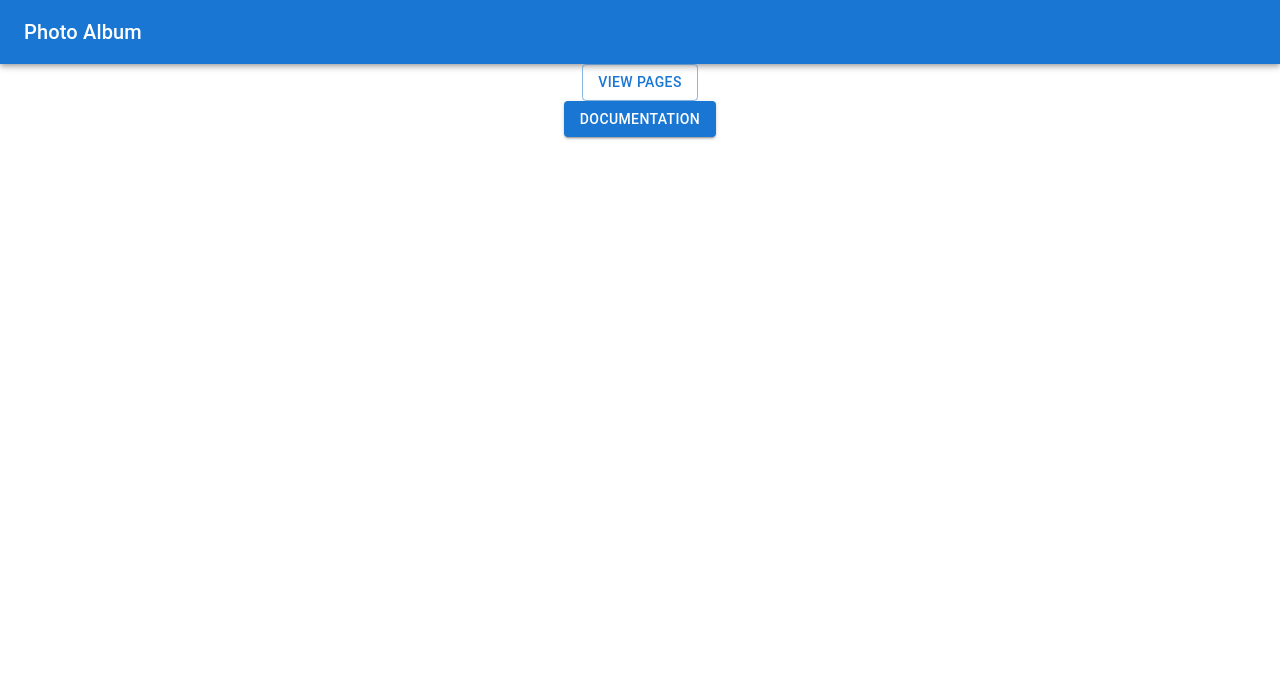
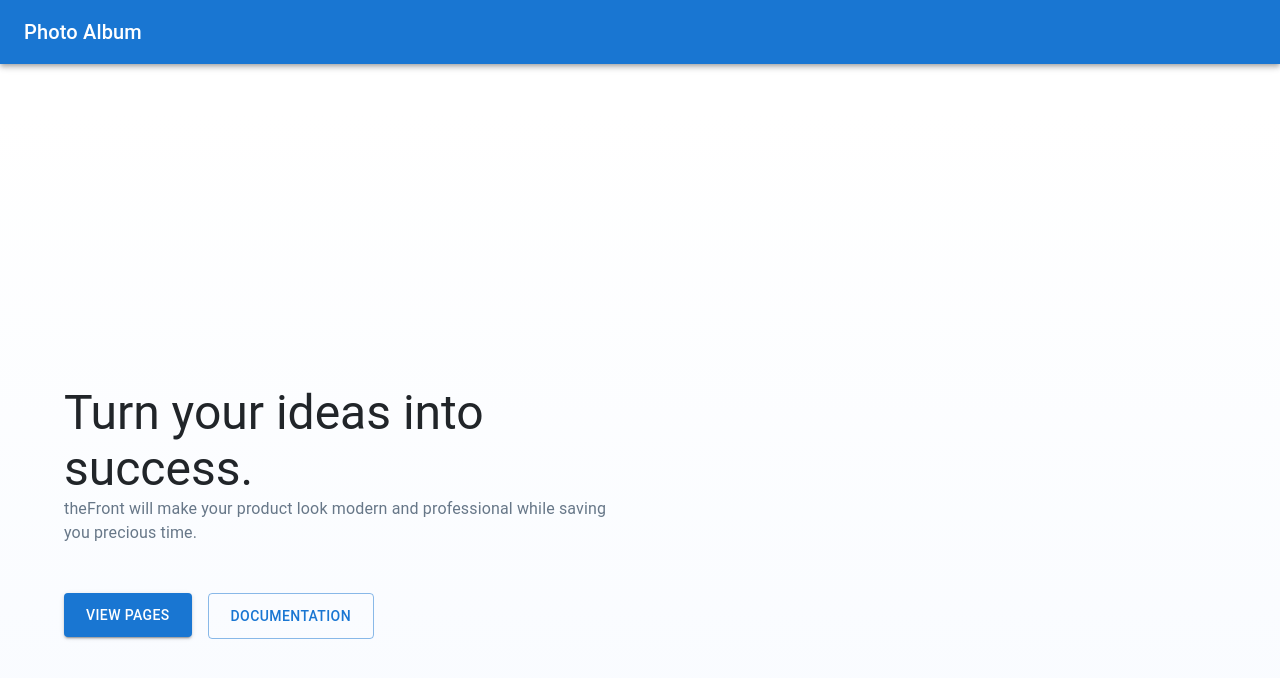
Before and after one commit to mrsamia/MuiTheFront, a React (Create React App) app: page / in a window 1280 px wide. Shown: the top 678 px of the page. Built offline with nearby package versions, Linux system fonts and the light colour scheme.

Commit message:
SRM | FirstPart

```diff
--- a/package.json
+++ b/package.json
@@ -6,6 +6,7 @@
     "@emotion/react": "^11.10.5",
     "@emotion/styled": "^11.10.5",
     "@mui/material": "^5.10.12",
+    "@mui/styles": "^5.10.10",
     "@testing-library/jest-dom": "^5.16.5",
     "@testing-library/react": "^13.4.0",
     "@testing-library/user-event": "^13.5.0",
--- a/src/App.css
+++ b/src/App.css
@@ -2,37 +2,8 @@
   text-align: center;
 }
 
-.App-logo {
-  height: 40vmin;
-  pointer-events: none;
+.firstPartWrapper{
+  background-image: linear-gradient(rgba(255, 255, 255, 0), rgb(247, 250, 255) 100%);
+  display: flex;
+  align-items: center;
 }
-
-@media (prefers-reduced-motion: no-preference) {
-  .App-logo {
-    animation: App-logo-spin infinite 20s linear;
-  }
-}
-
-.App-header {
-  background-color: #282c34;
-  min-height: 100vh;
-  display: flex;
-  flex-direction: column;
-  align-items: center;
-  justify-content: center;
-  font-size: calc(10px + 2vmin);
-  color: white;
-}
-
-.App-link {
-  color: #61dafb;
-}
-
-@keyframes App-logo-spin {
-  from {
-    transform: rotate(0deg);
-  }
-  to {
-    transform: rotate(360deg);
-  }
-}
--- a/src/App.js
+++ b/src/App.js
@@ -1,13 +1,14 @@
 import './App.css';
-import Buton from './Components/Buton';
 import Nav from './Components/Nav';
+import FirstPart from './Pages/FirstPart';
 
 function App() {
   return (
-    <div className="App">
-      <Nav/>
-      <Buton variant="outlined" name="View Pages"/>
-      <Buton variant="contained" name="Documentation"/>
+    <div>
+      <Nav />
+      <div className='pt-5 '>
+        <FirstPart />
+      </div>
     </div>
   );
 }
--- /dev/null
+++ b/src/CSS/Styles.js
@@ -0,0 +1,19 @@
+import { makeStyles } from "@mui/styles";
+
+const useStyles = makeStyles((theme) => ({
+    cssDhnteq:{
+        margin:" 0 px",
+        fontSize: "20px",
+        lineHeight:" 1.6",
+        color: "rgb(103, 119, 136)",
+        fontWeight: "400"
+    },
+    MT:{
+      marginTop:"32px!important"
+    },
+    btn:{
+        padding:"10px 22px!important"
+    }
+}));
+
+export default useStyles;
--- /dev/null
+++ b/src/Pages/FirstPart.js
@@ -0,0 +1,34 @@
+
+import { Button, Container, Grid, Typography } from '@mui/material';
+import React from 'react';
+import Buton from '../Components/Buton';
+import Styles from '../CSS/Styles';
+function FirstPart(props) {
+    const classes = Styles();
+    return (
+        <div className='firstPartWrapper vh-100'>
+            <Container>
+                <div className='row d-flex align-items-center'>
+                    <div className='col-6 '>
+                        <div>
+                            <Typography variant='h3'>Turn your ideas into success.</Typography>
+                        </div>
+                        <div>
+                            <Typography className={classes.cssDhnteq}>theFront will make your product look modern and professional while saving you precious time.</Typography>
+                        </div>
+                        <Grid container spacing={2} className={classes.MT} gutterBottom>
+                            <Grid item>
+                                <Button variant='contained' gutterBottom className={classes.btn}>View Pages</Button>
+                            </Grid>
+                            <Grid item>
+                                <Button variant='outlined' className={classes.btn}>Documentation</Button>
+                            </Grid>
+                        </Grid>
+                    </div>
+                </div>
+            </Container>
+        </div>
+    );
+}
+
+export default FirstPart;
--- a/src/index.js
+++ b/src/index.js
@@ -3,6 +3,7 @@ import ReactDOM from 'react-dom/client';
 import './index.css';
 import App from './App';
 import reportWebVitals from './reportWebVitals';
+import 'bootstrap/dist/css/bootstrap.min.css';
 
 const root = ReactDOM.createRoot(document.getElementById('root'));
 root.render(
```
Also changed, not shown: 1 other file (tests, documents, lock files or other folders).
